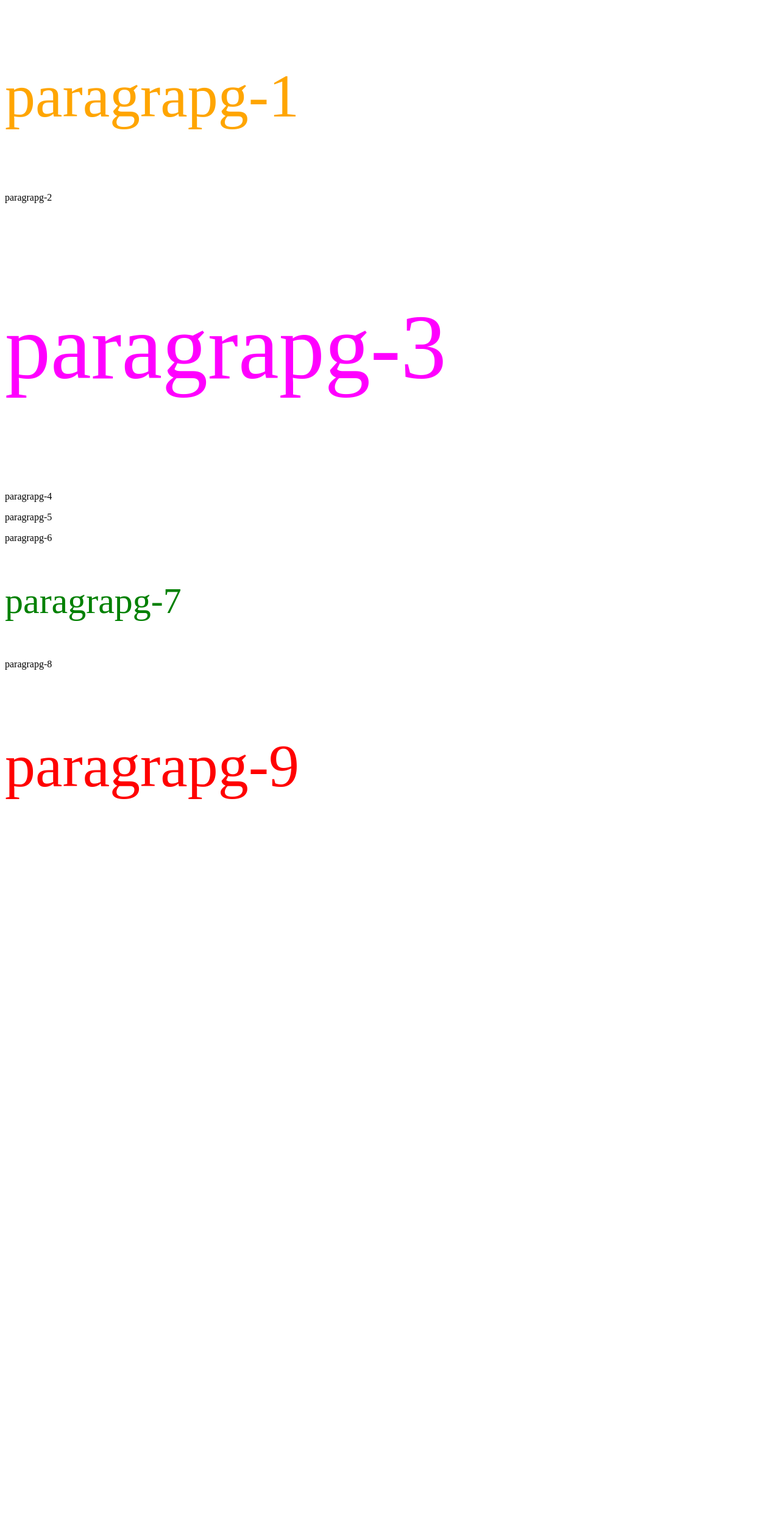
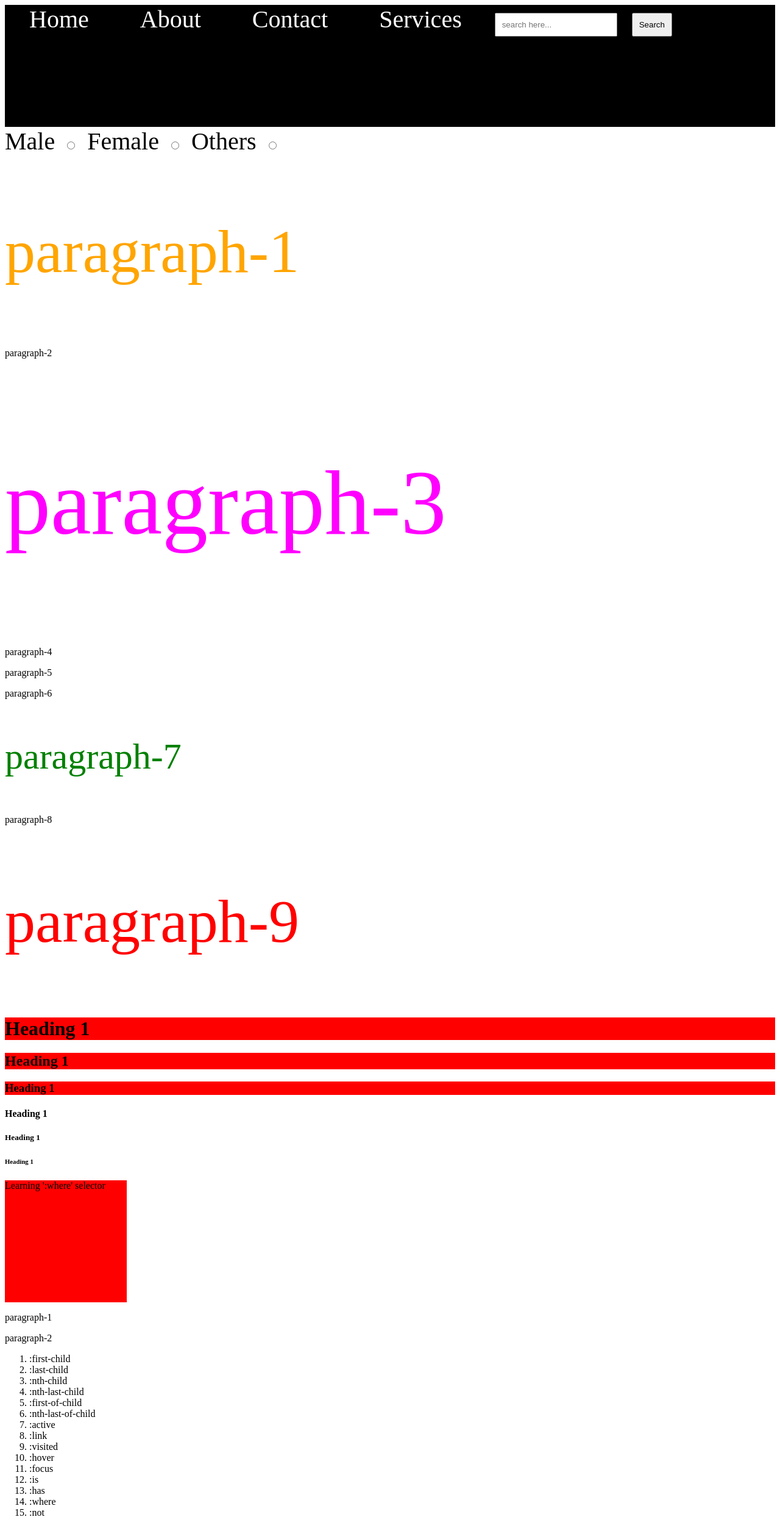
Before and after one commit to itzzzzVarun/java-fullstack, a plain HTML site: page 3-CSS/4-pseudo-class-selector/index.html in a window 1280 px wide. Shown: the whole page at 61% size. Before the commit the page ends 1413 px from the top, so only its background shows below. Drawn offline with Linux system fonts and the light colour scheme.

Commit message:
learning pseudo class and pseudo element selector

```diff
--- a/3-CSS/4-pseudo-class-selector/index.html
+++ b/3-CSS/4-pseudo-class-selector/index.html
@@ -4,6 +4,7 @@
   <meta charset="UTF-8">
   <meta name="viewport" content="width=device-width, initial-scale=1.0">
   <title>Pseudo class selector</title>
+  <link rel="stylesheet" href="./style.css">
   <style>
     article>p:first-of-type {
       font-size: 100px;
@@ -27,16 +28,67 @@
   </style>
 </head>
 <body>
+
+  <nav>
+    <a href="#" class="first">Home</a>
+    <a href="#">About</a>
+    <a href="#">Contact</a>
+    <a href="#" class="last">Services</a>
+    <input type="search" placeholder="search here...">
+    <button>Search</button>
+  </nav>
+
+  <div class="gender">
+    Male <input type="radio" name="gender" id="">
+    Female <input type="radio" name="gender" id="">
+    Others <input type="radio" name="gender" id="">
+  </div>
   <article>
-    <p>paragrapg-1</p>
-    <p>paragrapg-2</p>
-    <p>paragrapg-3</p>
-    <p>paragrapg-4</p>
-    <p>paragrapg-5</p>
-    <p>paragrapg-6</p>
-    <p>paragrapg-7</p>
-    <p>paragrapg-8</p>
-    <p>paragrapg-9</p>
+    <p>paragraph-1</p>
+    <p>paragraph-2</p>
+    <p>paragraph-3</p>
+    <p>paragraph-4</p>
+    <p>paragraph-5</p>
+    <p>paragraph-6</p>
+    <p>paragraph-7</p>
+    <p>paragraph-8</p>
+    <p>paragraph-9</p>
   </article>
+
+  <div class="is-selector">
+    <h1>Heading 1</h1>
+    <h2>Heading 1</h2>
+    <h3>Heading 1</h3>
+    <h4>Heading 1</h4>
+    <h5>Heading 1</h5>
+    <h6>Heading 1</h6>
+  </div>
+  <div class="where-selector">
+    <p>Learning ':where' selector</p>
+  </div>
+
+  <divc class="not-selector">
+    <p class="p1">paragraph-1</p>
+    <p class="p2">paragraph-2</p>
+  </div>
 </body>
 </html>
+
+
+<ol>
+  <li>:first-child</li>
+  <li>:last-child</li>
+  <li>:nth-child</li>
+  <li>:nth-last-child</li>
+  <li>:first-of-child</li>
+  <li>:nth-last-of-child</li>
+  <li>:active</li>
+  <li>:link</li>
+  <li>:visited</li>
+  <li>:hover</li>
+  <li>:focus</li>
+  <li>:is</li>
+  <li>:has</li>
+  <li>:where</li>
+  <li>:not</li>
+</ol>
--- /dev/null
+++ b/3-CSS/4-pseudo-class-selector/style.css
@@ -0,0 +1,60 @@
+
+
+nav{
+  height: 200px;
+  width: 100%;
+  background-color: black;
+}
+
+a {
+  padding: 0px 40px;
+  font-size: 40px;
+  text-decoration: none;
+  color: white;
+}
+
+/* nav a:first-child:hover~.last{
+  background-color: red;
+} */
+
+input {
+  padding: 10px;
+  margin: 10px;
+}
+
+button {
+  padding: 10px;
+  margin: 10px;
+}
+
+nav input:focus {
+  caret-color: red;
+  background-color: aqua;
+  outline: yellow solid 2px;
+}
+
+.gender {
+  font-size: 40px;
+}
+
+.gender input {
+  accent-color: red;
+}
+
+
+.where-selector {
+  height: 200px;
+  width: 200px;
+}
+
+:is(h1,h2,h3) {
+  background-color: red;
+}
+
+.where-selector:has(p) {
+  background-color: red;
+}
+
+.not-selector:has(p:not(.p1)) {
+  background-color: blue;
+}
--- /dev/null
+++ b/3-CSS/5-pseudo-element-selector/style.css
@@ -0,0 +1,70 @@
+span {
+  display: inline-block;
+  font-size: 100px;
+}
+
+span::first-letter {
+  color: red;
+  font-style: italic;
+}
+
+p::first-line {
+  color:tomato;
+  font-size: 40px;
+  font-style: italic;
+}
+
+p::selection {
+  background-color: green;
+  color: white;
+}
+
+span::selection {
+  background-color: yellow;
+  color: white;
+}
+
+/* ul>li::marker {
+  content: "😂 ";
+  font-weight: bold;
+}
+
+ol>li:nth-child(odd)::marker {
+  content: "😍 ";
+}
+
+ol>li:nth-child(even)::marker {
+  content: "😒 ";
+}
+
+ol>li:nth-last-child(2)::marker, ol>li:nth-last-child(4)::marker {
+  content: "🤢 ";
+}
+
+ol>li:nth-last-child(1)::marker {
+  content: "🤮 ";
+} */
+
+ul>li:nth-child(odd)::marker {
+  content: "❤️ ";
+}
+
+ul>li:nth-child(even)::marker {
+  content: "🖤 ";
+}
+
+div {
+  font-size: 100px;
+  color: white;
+  background-color: black;
+}
+
+div::before {
+  content: "Jai ";
+  color: green;
+}
+
+div::after {
+  content: " Ram 🙏";
+  color: orange;
+}
```
Also changed, not shown: 3-CSS/5-pseudo-element-selector/index.html (added, +49 -0 lines), 3-CSS/4-pseudo-class-selector/pseudo-class-selector.txt, 3-CSS/5-pseudo-element-selector/pseudo-element-selector.txt (added).
